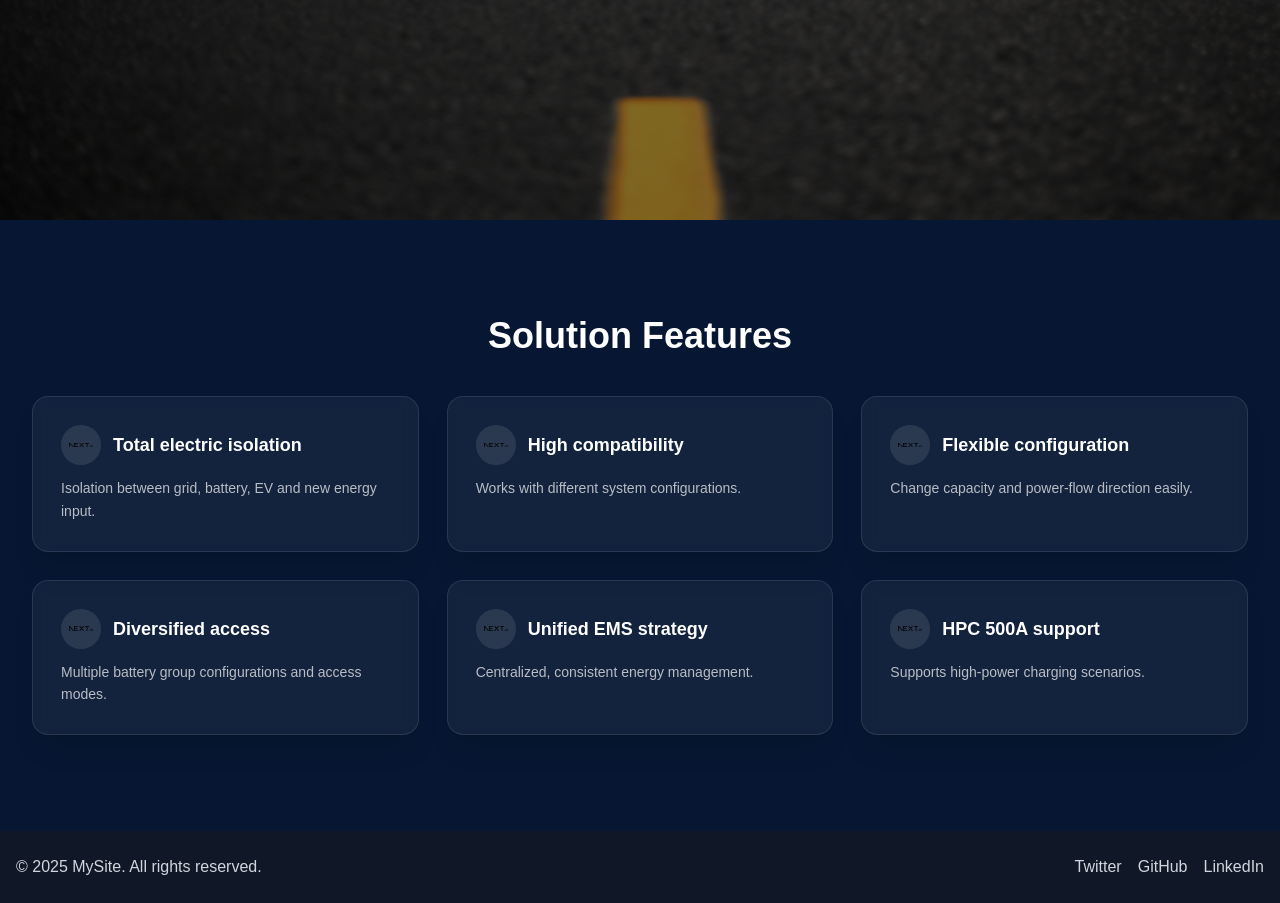
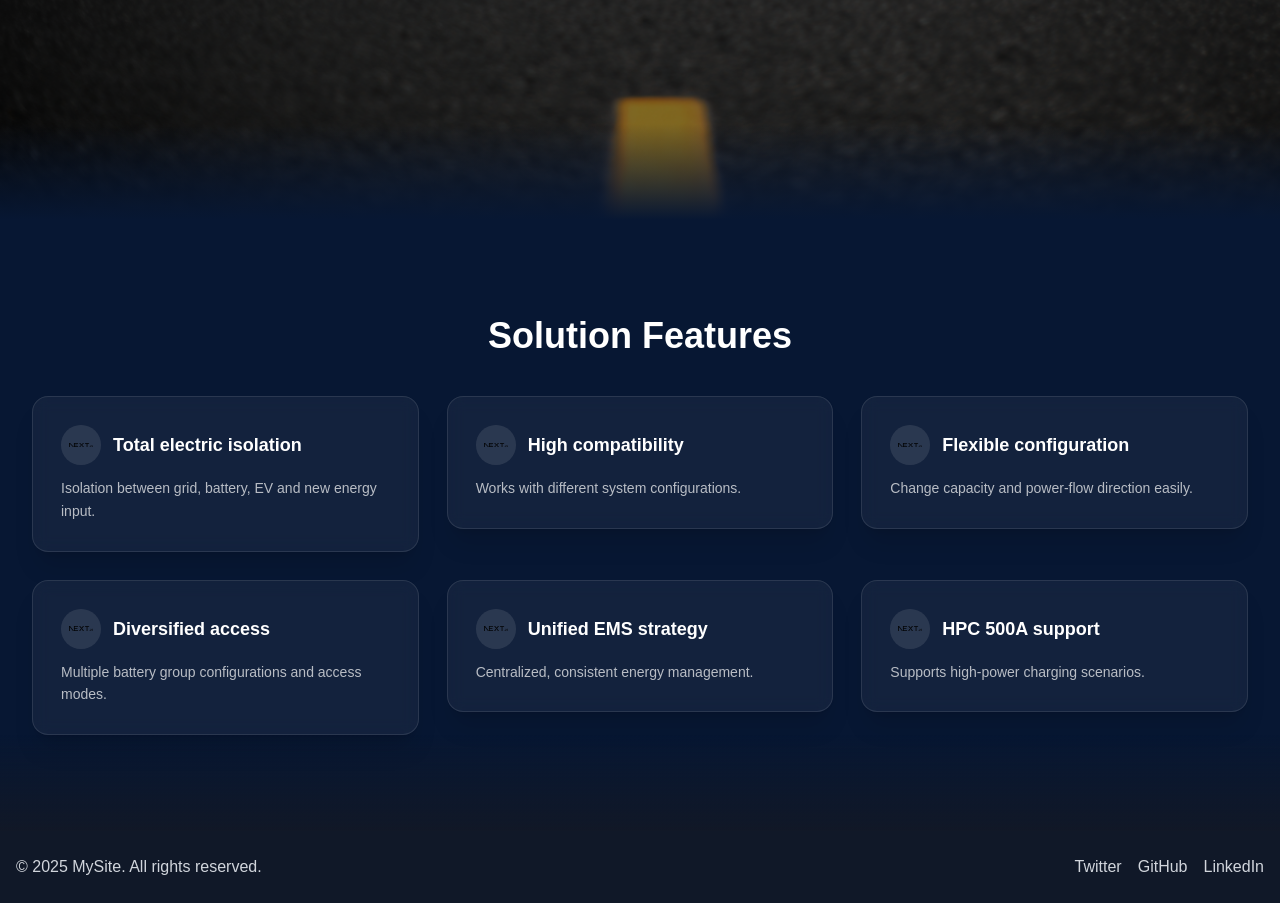
Before and after one commit to ParSaMnSS/green-pulse, a Next.js app: page / in a window 1280 px wide. Shown: the part 580-1483 px from the top of the page. Built offline with nearby package versions, Linux system fonts and the light colour scheme.

Commit message:
visual effects

```diff
--- a/package.json
+++ b/package.json
@@ -9,6 +9,7 @@
     "lint": "eslint"
   },
   "dependencies": {
+    "framer-motion": "^12.23.19",
     "next": "15.5.3",
     "react": "19.1.0",
     "react-dom": "19.1.0"
--- a/src/app/page.tsx
+++ b/src/app/page.tsx
@@ -2,13 +2,19 @@ import Navbar from "@/components/Navbar";
 import Hero from "@/components/Hero";
 import SolutionFeatures from "@/components/SolutionFeatures";
 import Footer from "@/components/Footer";
+import Section from "@/components/VFX/Section";
+
 
 export default function Home() {
   return (
     <>
       <Navbar />
-      <Hero />
-      <SolutionFeatures />
+      <Section fadeTo="#071733" className="bg-transparent">
+        <Hero />
+      </Section>
+      <Section fadeTo="#111827" className="bg-transparent">
+        <SolutionFeatures />
+      </Section>
       <Footer />
     </>
   );
--- a/src/components/SolutionFeatures.tsx
+++ b/src/components/SolutionFeatures.tsx
@@ -1,4 +1,5 @@
 import FeatureCard from "./FeatureCard";
+import Reveal from "./VFX/Reveal";
 
 const features = [
   {
@@ -43,7 +44,9 @@ export default function SolutionFeatures() {
 
         <div className="mt-10 grid grid-cols-1 sm:grid-cols-2 lg:grid-cols-3 gap-5 md:gap-7">
           {features.map((f, i) => (
-            <FeatureCard key={i} {...f} />
+            <Reveal key={i} delay={i * 0.05}>
+              <FeatureCard {...f} />
+            </Reveal>
           ))}
         </div>
       </div>
--- /dev/null
+++ b/src/components/VFX/CurveDevider.tsx
@@ -0,0 +1,12 @@
+export default function CurveDivider({ fill = "#071733" }: { fill?: string }) {
+  return (
+    <div className="relative">
+      <svg
+        className="absolute -bottom-px left-0 w-full"
+        viewBox="0 0 1440 120" preserveAspectRatio="none"
+      >
+        <path d="M0,0 C300,120 1140,-60 1440,60 L1440,120 L0,120 Z" fill={fill} />
+      </svg>
+    </div>
+  );
+}
--- /dev/null
+++ b/src/components/VFX/Reveal.tsx
@@ -0,0 +1,15 @@
+"use client";
+import { motion } from "framer-motion";
+
+export default function Reveal({ children, delay=0 }:{children:React.ReactNode; delay?:number}) {
+  return (
+    <motion.div
+      initial={{ opacity: 0, y: 24 }}
+      whileInView={{ opacity: 1, y: 0 }}
+      viewport={{ once: true, margin: "-10% 0px -10% 0px" }}
+      transition={{ duration: 0.6, ease: "easeOut", delay }}
+    >
+      {children}
+    </motion.div>
+  );
+}
--- /dev/null
+++ b/src/components/VFX/Section.tsx
@@ -0,0 +1,38 @@
+type Props = React.PropsWithChildren<{
+  className?: string;
+  fadeFrom?: string; // fade at the TOP (from this color → transparent)
+  fadeTo?: string;   // fade at the BOTTOM (transparent → this color)
+}>;
+
+export default function Section({
+  children,
+  className = "",
+  fadeFrom,
+  fadeTo,
+}: Props) {
+  return (
+    <section className={`relative ${className}`}>
+      {children}
+
+      {/* TOP fade (into content) */}
+      {fadeFrom && (
+        <div
+          className="pointer-events-none absolute inset-x-0 top-0 h-24"
+          style={{
+            background: `linear-gradient(to bottom, ${fadeFrom}, transparent)`,
+          }}
+        />
+      )}
+
+      {/* BOTTOM fade (into next section) */}
+      {fadeTo && (
+        <div
+          className="pointer-events-none absolute inset-x-0 bottom-0 h-24"
+          style={{
+            background: `linear-gradient(to bottom, transparent, ${fadeTo})`,
+          }}
+        />
+      )}
+    </section>
+  );
+}
```
Also changed, not shown: 2 other files (tests, documents, lock files or other folders).
